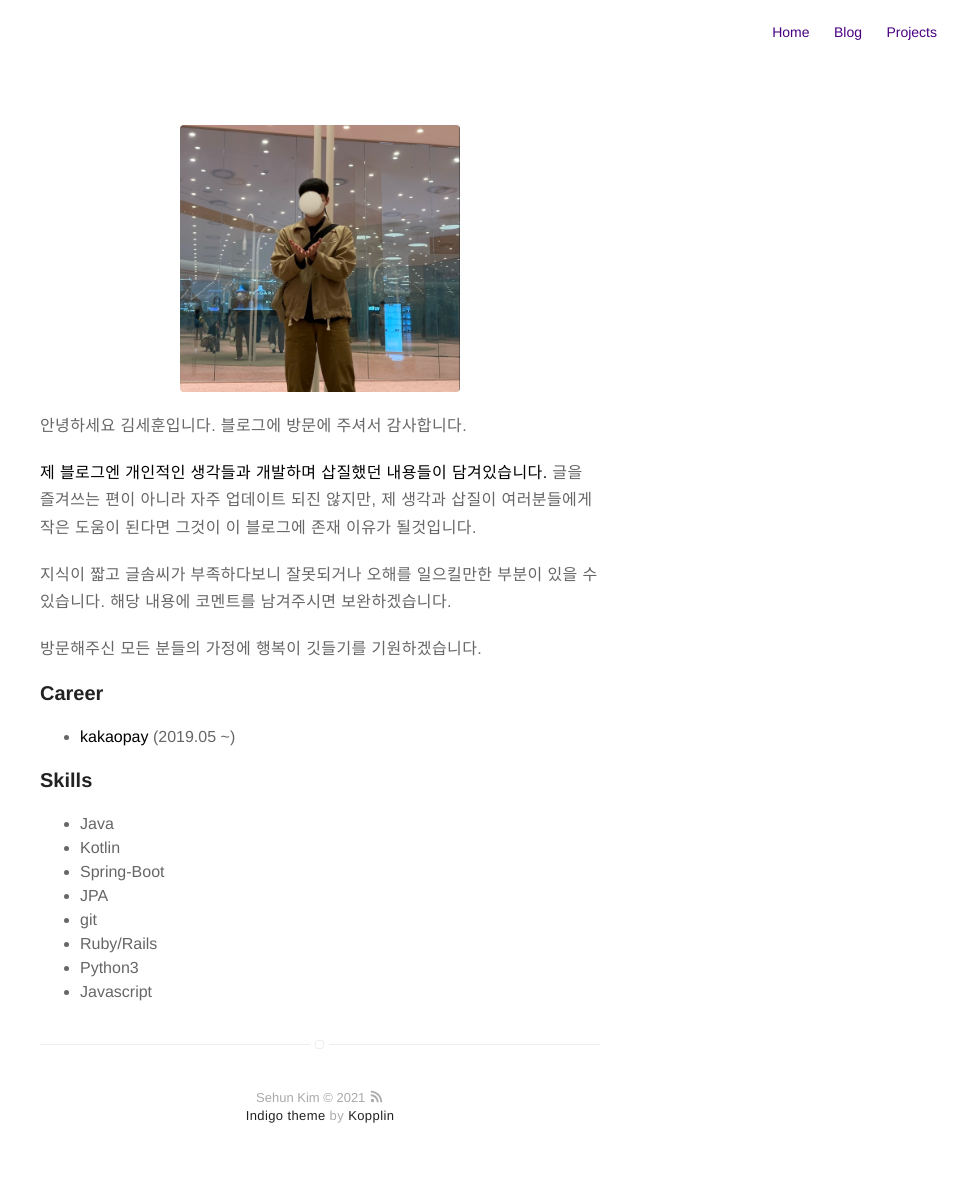
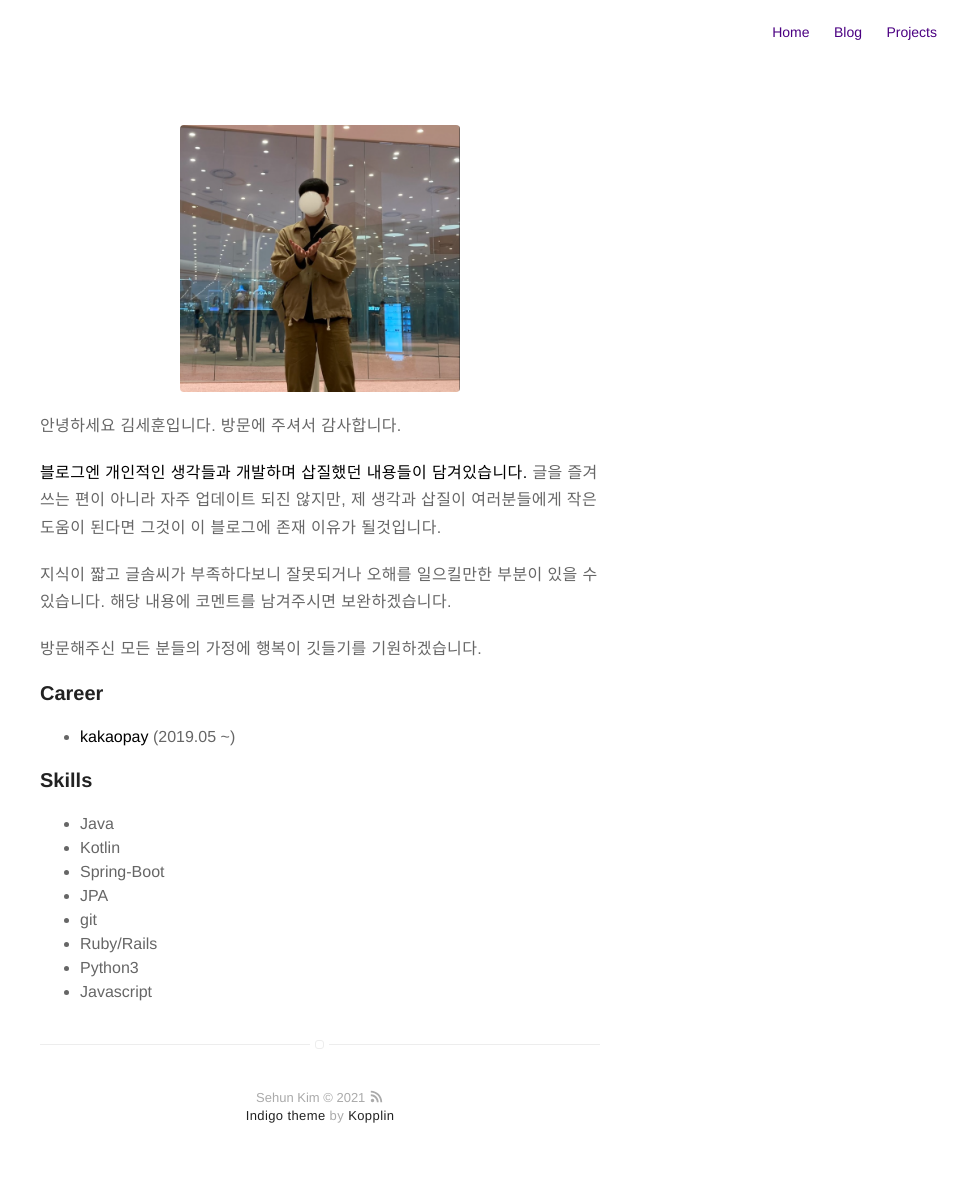
Before and after one commit to Sehun-Kim/blog, a Jekyll site: the page built from about.md, in a window 1280 px wide. Shown: the whole page, without its empty margins (320-1280 px from the left). Built offline with Jekyll 4.4.1, drawn with Linux system fonts in a browser that asks for light colours.

```diff
--- a/_posts/2021-10-21-mind3.markdown
+++ b/_posts/2021-10-21-mind3.markdown
@@ -1,7 +1,7 @@
 ---
 title: "[회고] 28개월"
 layout: post
-date: 2021-10-21
+date: 2022-10-21
 image:
 headerImage: false
 tag:
--- a/about.md
+++ b/about.md
@@ -6,9 +6,9 @@ layout: page
 
 
 안녕하세요 김세훈입니다.
-블로그에 방문에 주셔서 감사합니다.
+방문에 주셔서 감사합니다.
 
-**제 블로그엔 개인적인 생각들과 개발하며 삽질했던 내용들이 담겨있습니다.**
+**블로그엔 개인적인 생각들과 개발하며 삽질했던 내용들이 담겨있습니다.**
 글을 즐겨쓰는 편이 아니라 자주 업데이트 되진 않지만, 제 생각과 삽질이 여러분들에게 작은 도움이 된다면 그것이 이 블로그에 존재 이유가 될것입니다.
 
 지식이 짧고 글솜씨가 부족하다보니 잘못되거나 오해를 일으킬만한 부분이 있을 수 있습니다. 해당 내용에 코멘트를 남겨주시면 보완하겠습니다.
```
